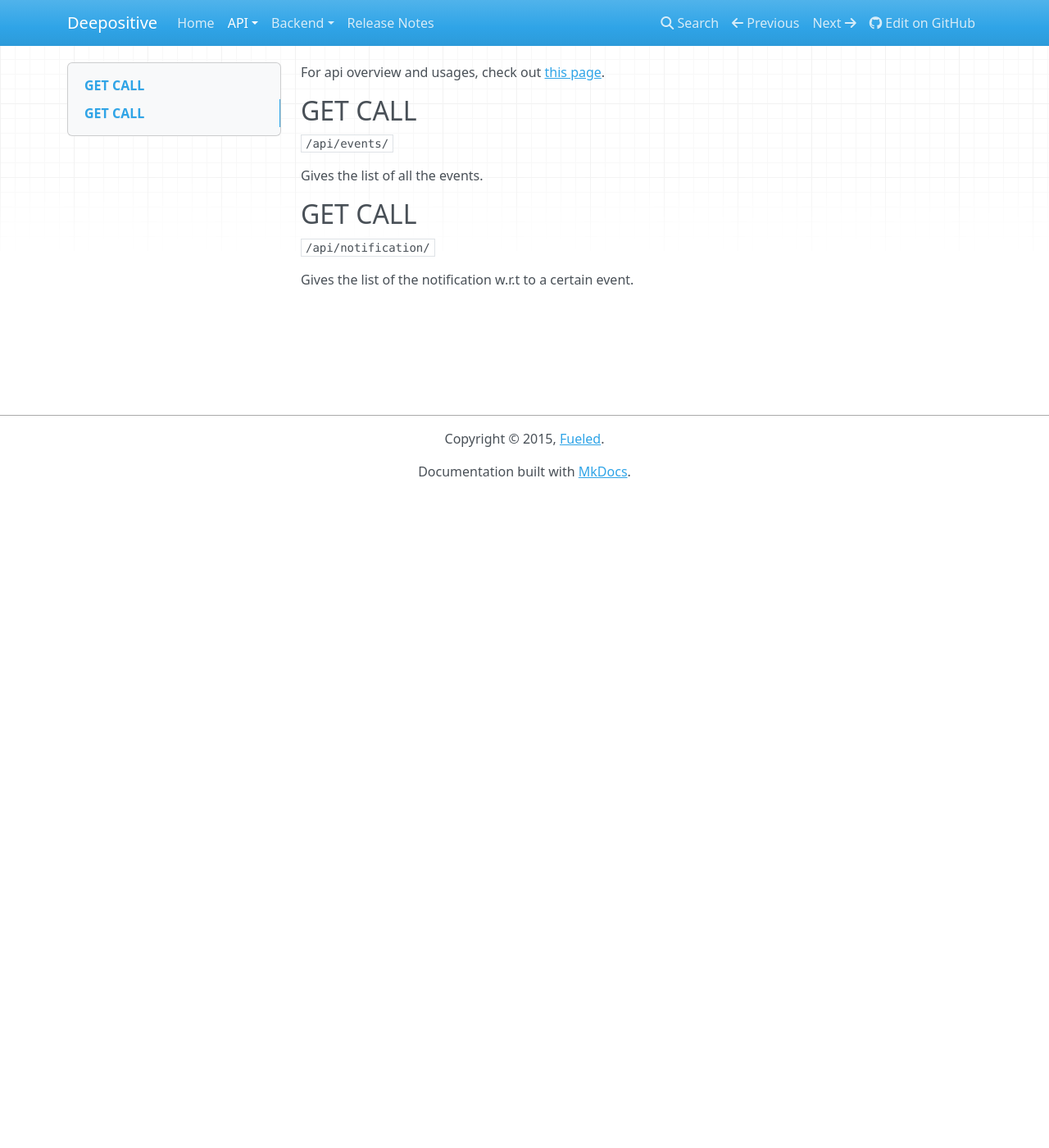
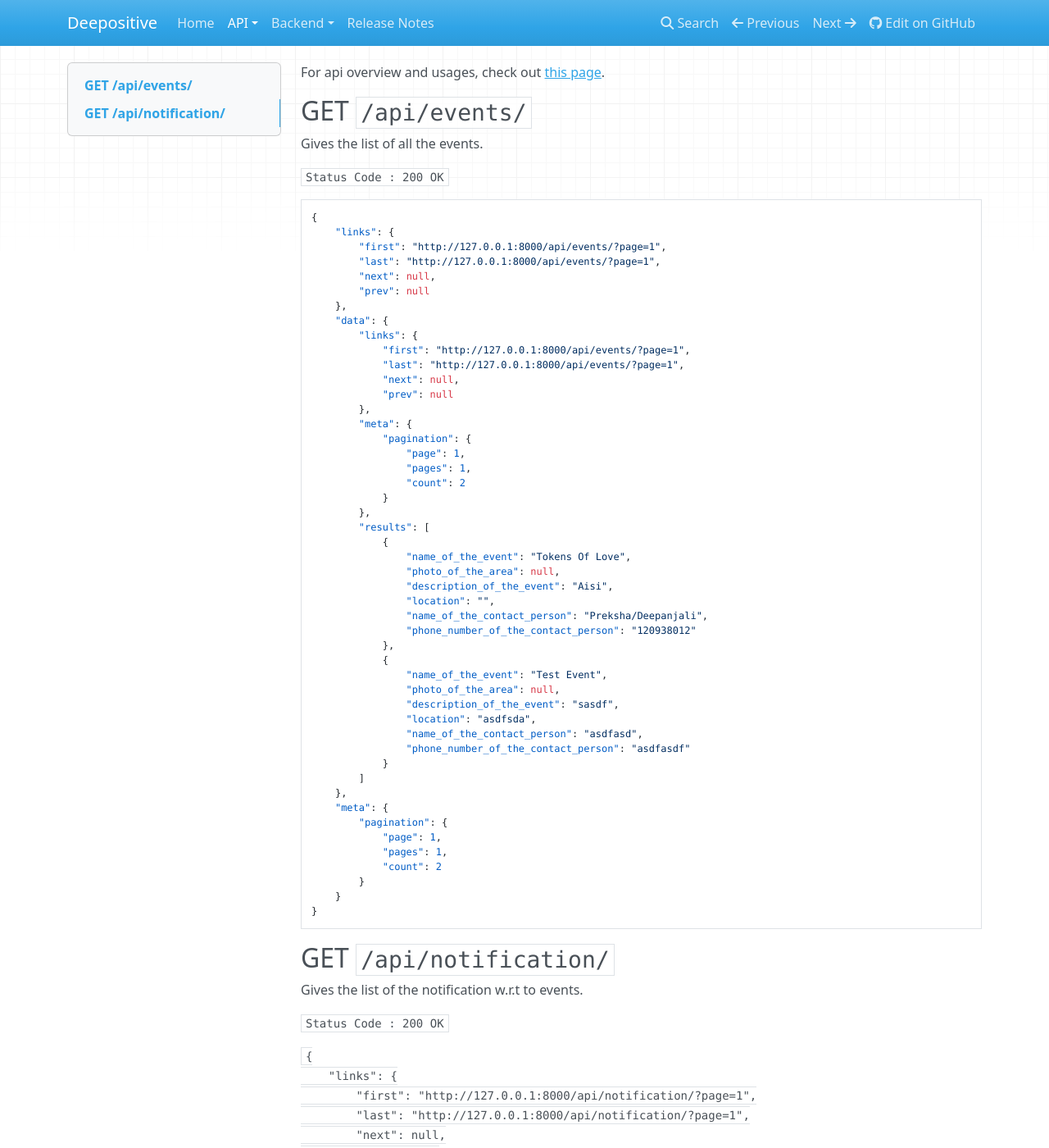
Before and after one commit to Deepositive/workshop-web, an MkDocs documentation site: the page built from docs/api/endpoints.md, in a window 1280 px wide and 1400 px high. Shown: the whole window at 82% size. Built offline with MkDocs 1.6.1, drawn with Linux system fonts in a browser that asks for light colours; nearby versions of some CDN libraries; old or Windows-style settings are respelled for this version of MkDocs; some of the changed text lies outside the part shown.

````diff
--- a/docs/api/endpoints.md
+++ b/docs/api/endpoints.md
@@ -1,13 +1,131 @@
 For api overview and usages, check out [this page](overview.md).
 
-## GET CALL
-
-```/api/events/ ```
+## GET ```/api/events/ ```
 
 Gives the list of all the events.
 
-## GET CALL
+```Status Code : 200 OK ```
 
-``` /api/notification/```
+```
+{
+    "links": {
+        "first": "http://127.0.0.1:8000/api/events/?page=1",
+        "last": "http://127.0.0.1:8000/api/events/?page=1",
+        "next": null,
+        "prev": null
+    },
+    "data": {
+        "links": {
+            "first": "http://127.0.0.1:8000/api/events/?page=1",
+            "last": "http://127.0.0.1:8000/api/events/?page=1",
+            "next": null,
+            "prev": null
+        },
+        "meta": {
+            "pagination": {
+                "page": 1,
+                "pages": 1,
+                "count": 2
+            }
+        },
+        "results": [
+            {
+                "name_of_the_event": "Tokens Of Love",
+                "photo_of_the_area": null,
+                "description_of_the_event": "Aisi",
+                "location": "",
+                "name_of_the_contact_person": "Preksha/Deepanjali",
+                "phone_number_of_the_contact_person": "120938012"
+            },
+            {
+                "name_of_the_event": "Test Event",
+                "photo_of_the_area": null,
+                "description_of_the_event": "sasdf",
+                "location": "asdfsda",
+                "name_of_the_contact_person": "asdfasd",
+                "phone_number_of_the_contact_person": "asdfasdf"
+            }
+        ]
+    },
+    "meta": {
+        "pagination": {
+            "page": 1,
+            "pages": 1,
+            "count": 2
+        }
+    }
+}
+```
 
-Gives the list of the notification w.r.t to a certain event.
+## GET ``` /api/notification/```
+
+Gives the list of the notification w.r.t to events.
+
+```Status Code : 200 OK ```
+
+```{
+    "links": {
+        "first": "http://127.0.0.1:8000/api/notification/?page=1",
+        "last": "http://127.0.0.1:8000/api/notification/?page=1",
+        "next": null,
+        "prev": null
+    },
+    "data": {
+        "links": {
+            "first": "http://127.0.0.1:8000/api/notification/?page=1",
+            "last": "http://127.0.0.1:8000/api/notification/?page=1",
+            "next": null,
+            "prev": null
+        },
+        "meta": {
+            "pagination": {
+                "page": 1,
+                "pages": 1,
+                "count": 3
+            }
+        },
+        "results": [
+            {
+                "event": {
+                    "name_of_the_event": "Test Event",
+                    "photo_of_the_area": null,
+                    "description_of_the_event": "sasdf",
+                    "location": "asdfsda",
+                    "name_of_the_contact_person": "asdfasd",
+                    "phone_number_of_the_contact_person": "asdfasdf"
+                },
+                "notification_text": "sadasd"
+            },
+            {
+                "event": {
+                    "name_of_the_event": "Tokens Of Love",
+                    "photo_of_the_area": null,
+                    "description_of_the_event": "Aisi",
+                    "location": "Preksha",
+                    "name_of_the_contact_person": "Preksha/Deepanjali",
+                    "phone_number_of_the_contact_person": "120938012"
+                },
+                "notification_text": "Huuray"
+            },
+            {
+                "event": {
+                    "name_of_the_event": "Tokens Of Love",
+                    "photo_of_the_area": null,
+                    "description_of_the_event": "Aisi",
+                    "location": "Preksha",
+                    "name_of_the_contact_person": "Preksha/Deepanjali",
+                    "phone_number_of_the_contact_person": "120938012"
+                },
+                "notification_text": "sdasdasd"
+            }
+        ]
+    },
+    "meta": {
+        "pagination": {
+            "page": 1,
+            "pages": 1,
+            "count": 3
+        }
+    }
+}
+```
````
Also changed, not shown: docs/release_notes.md (+3 -4 lines), 2 other files.
